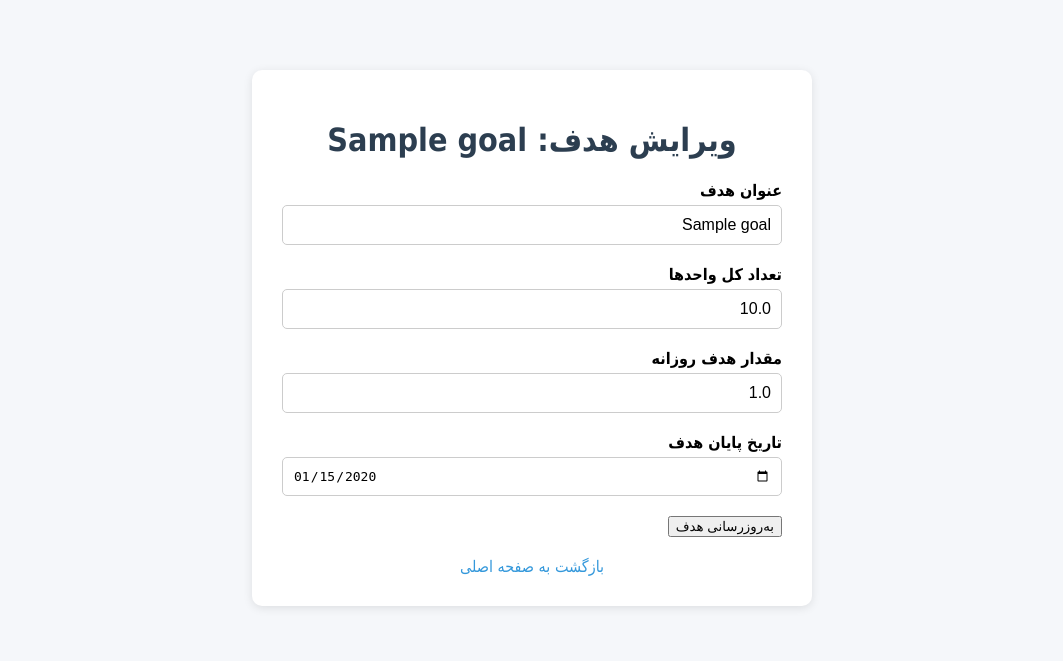
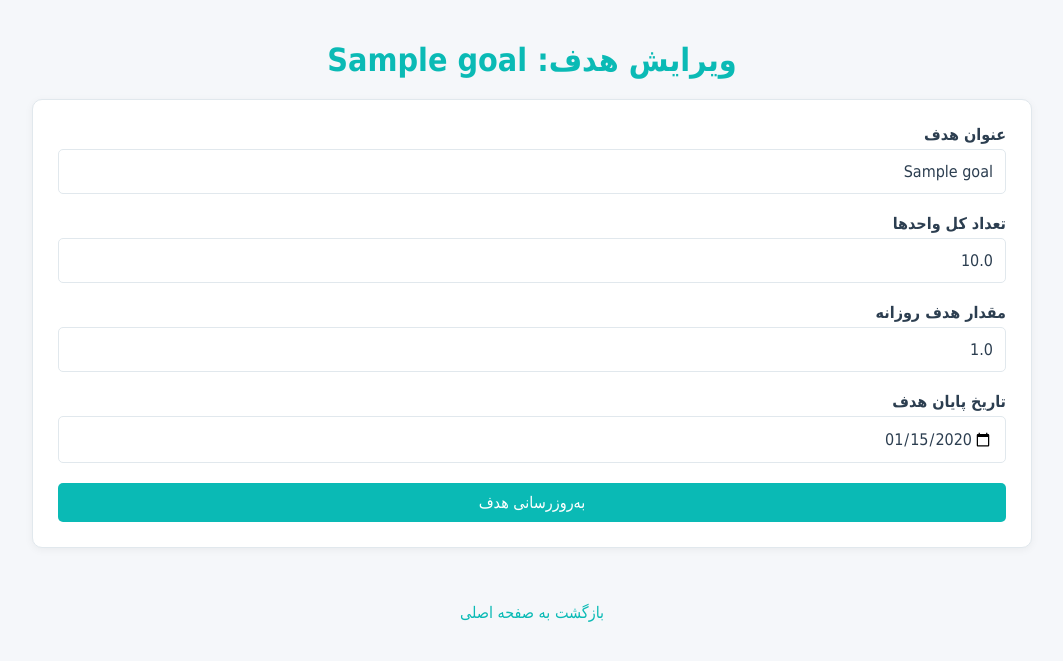
Before and after one commit to Aparsash/Goal-Tracker, a Flask app: page /edit_goal/1 in a window 1280 px wide. Shown: the top 661 px of the page, without its empty margins (108-1171 px from the left). Run offline with Flask 3, Linux system fonts and the light colour scheme; a user stored in the database is signed in; tables that the repository leaves empty hold one stand-in row (values such as "Sample post"); some libraries are stand-ins or nearby versions.

Commit message:
bug fix : btn align and chart bug

```diff
--- a/templates/edit_goal.html
+++ b/templates/edit_goal.html
@@ -5,77 +5,16 @@
     <meta charset="UTF-8">
     <meta name="viewport" content="width=device-width, initial-scale=1.0">
     <title>ویرایش هدف</title>
-    <!-- Load Parastoo font from CDN -->
+    <!-- Load Parastoo font from local files -->
     <link href="{{ url_for('static', filename='fonts/Parastoo.css') }}" rel="stylesheet" type="text/css" />
-    <style>
-        body {
-            font-family: 'Parastoo', Tahoma, Arial, sans-serif;
-            direction: rtl;
-            text-align: center;
-            background-color: #f5f7fa;
-            margin: 0;
-            padding: 20px;
-        }
-        .container {
-            max-width: 500px;
-            margin: 50px auto;
-            background-color: white;
-            border-radius: 10px;
-            box-shadow: 0 2px 10px rgba(0,0,0,0.1);
-            padding: 30px;
-            text-align: right;
-        }
-        h1 { color: #2c3e50; text-align: center; }
-        form { margin-top: 20px; }
-        .form-group { margin-bottom: 20px; }
-        label { display: block; margin-bottom: 5px; font-weight: bold; }
-        input[type="text"], input[type="number"], input[type="date"] {
-            width: 100%;
-            padding: 10px;
-            border: 1px solid #ccc;
-            border-radius: 5px;
-            box-sizing: border-box;
-            font-size: 1em;
-            direction: rtl;
-        }
-        input[type="number"] { direction: ltr; text-align: right; }
-        button {
-            width: 100%;
-            padding: 12px;
-            background-color: #3498db;
-            color: white;
-            border: none;
-            border-radius: 5px;
-            cursor: pointer;
-            font-size: 1em;
-        }
-        button:hover { background-color: #2980b9; }
-        .flash-messages { margin-bottom: 20px; }
-        .flash-message {
-            padding: 10px;
-            border-radius: 5px;
-            margin-bottom: 10px;
-        }
-        .flash-message.error {
-            background-color: #f8d7da;
-            color: #721c24;
-            border: 1px solid #f5c6cb;
-        }
-        .back-link {
-            display: block;
-            text-align: center;
-            margin-top: 20px;
-            color: #3498db;
-            text-decoration: none;
-        }
-        .back-link:hover { text-decoration: underline; }
-    </style>
+    <!-- Load custom styles -->
+    <link href="{{ url_for('static', filename='style.css') }}" rel="stylesheet" type="text/css" />
 </head>
-<body>
+<body data-theme="light">
     <div class="container">
         <h1>ویرایش هدف: {{ goal.title }}</h1>
 
-        <!-- نمایش پیام‌های فلش -->
+        <!-- Display flash messages -->
         {% with messages = get_flashed_messages(with_categories=true) %}
             {% if messages %}
                 <div class="flash-messages">
@@ -86,47 +25,49 @@
             {% endif %}
         {% endwith %}
 
+        <div class="card">
             <form method="POST">
                 {{ form.hidden_tag() }}
                 <div class="form-group">
                     {{ form.title.label }}
-                {{ form.title }}
+                    {{ form.title(class="form-control") }}
                     {% if form.title.errors %}
                         {% for error in form.title.errors %}
-                        <div style="color: red; font-size: 0.8em; margin-top: 5px;">{{ error }}</div>
+                            <div class="error-message">{{ error }}</div>
                         {% endfor %}
                     {% endif %}
                 </div>
                 <div class="form-group">
                     {{ form.total_units.label }}
-                {{ form.total_units }}
+                    {{ form.total_units(class="form-control") }}
                     {% if form.total_units.errors %}
                         {% for error in form.total_units.errors %}
-                        <div style="color: red; font-size: 0.8em; margin-top: 5px;">{{ error }}</div>
+                            <div class="error-message">{{ error }}</div>
                         {% endfor %}
                     {% endif %}
                 </div>
                 <div class="form-group">
                     {{ form.daily_target.label }}
-                {{ form.daily_target }}
+                    {{ form.daily_target(class="form-control") }}
                     {% if form.daily_target.errors %}
                         {% for error in form.daily_target.errors %}
-                        <div style="color: red; font-size: 0.8em; margin-top: 5px;">{{ error }}</div>
+                            <div class="error-message">{{ error }}</div>
                         {% endfor %}
                     {% endif %}
                 </div>
                 <div class="form-group">
                     {{ form.target_date.label }}
-                {{ form.target_date }}
+                    {{ form.target_date(class="form-control") }}
                     {% if form.target_date.errors %}
                         {% for error in form.target_date.errors %}
-                        <div style="color: red; font-size: 0.8em; margin-top: 5px;">{{ error }}</div>
+                            <div class="error-message">{{ error }}</div>
                         {% endfor %}
                     {% endif %}
                 </div>
-            {{ form.submit(value="به‌روزرسانی هدف") }}
+                {{ form.submit(class="btn btn-primary w-100", value="به‌روزرسانی هدف") }}
             </form>
-        <a href="{{ url_for('index') }}" class="back-link">بازگشت به صفحه اصلی</a>
+        </div>
+        <a href="{{ url_for('index') }}" class="btn mt-20">بازگشت به صفحه اصلی</a>
     </div>
 </body>
 </html>
--- a/templates/index.html
+++ b/templates/index.html
@@ -60,10 +60,10 @@
                 </div>
 
                 <!-- دکمه‌های عملیات -->
-                <div class="goal-actions">
-                    <a href="{{ url_for('edit_goal', goal_id=goal.id) }}">✏️ ویرایش</a>
+                <div class="actions">
+                    <a href="{{ url_for('edit_goal', goal_id=goal.id) }}" class="btn btn-secondary">✏️ ویرایش</a>
                     <form method="POST" action="{{ url_for('delete_goal', goal_id=goal.id) }}" style="display: inline;" onsubmit="return confirm('آیا از حذف این هدف مطمئن هستید؟');">
-                        <button type="submit">🗑️ حذف</button>
+                        <button type="submit" class="btn btn-danger">🗑️ حذف</button>
                     </form>
                 </div>
             </div>
```
Also changed, not shown: templates/report.html (+105 -18 lines), 1 other file. Lines whose indentation alone changed are shown as unchanged.
